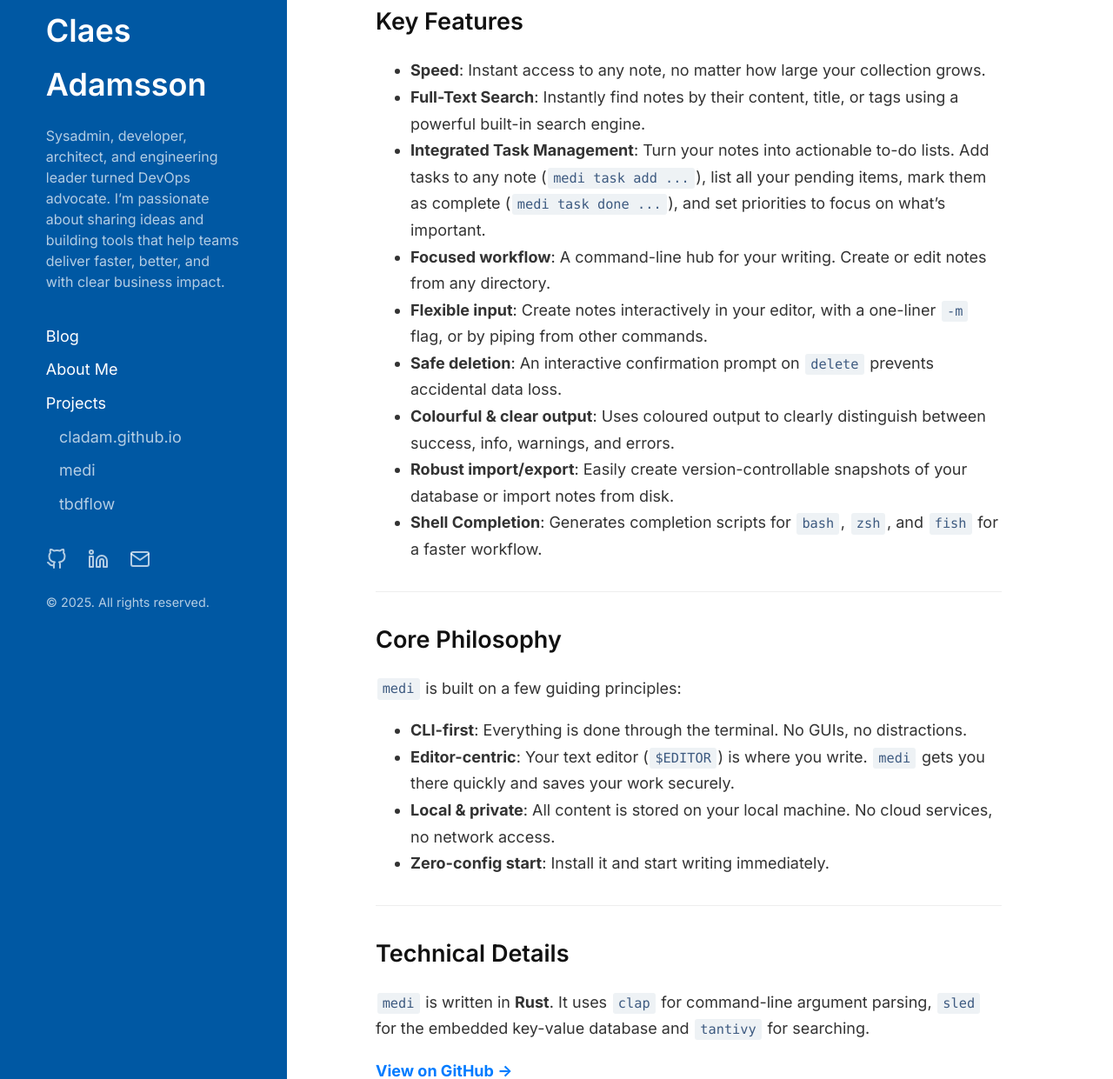
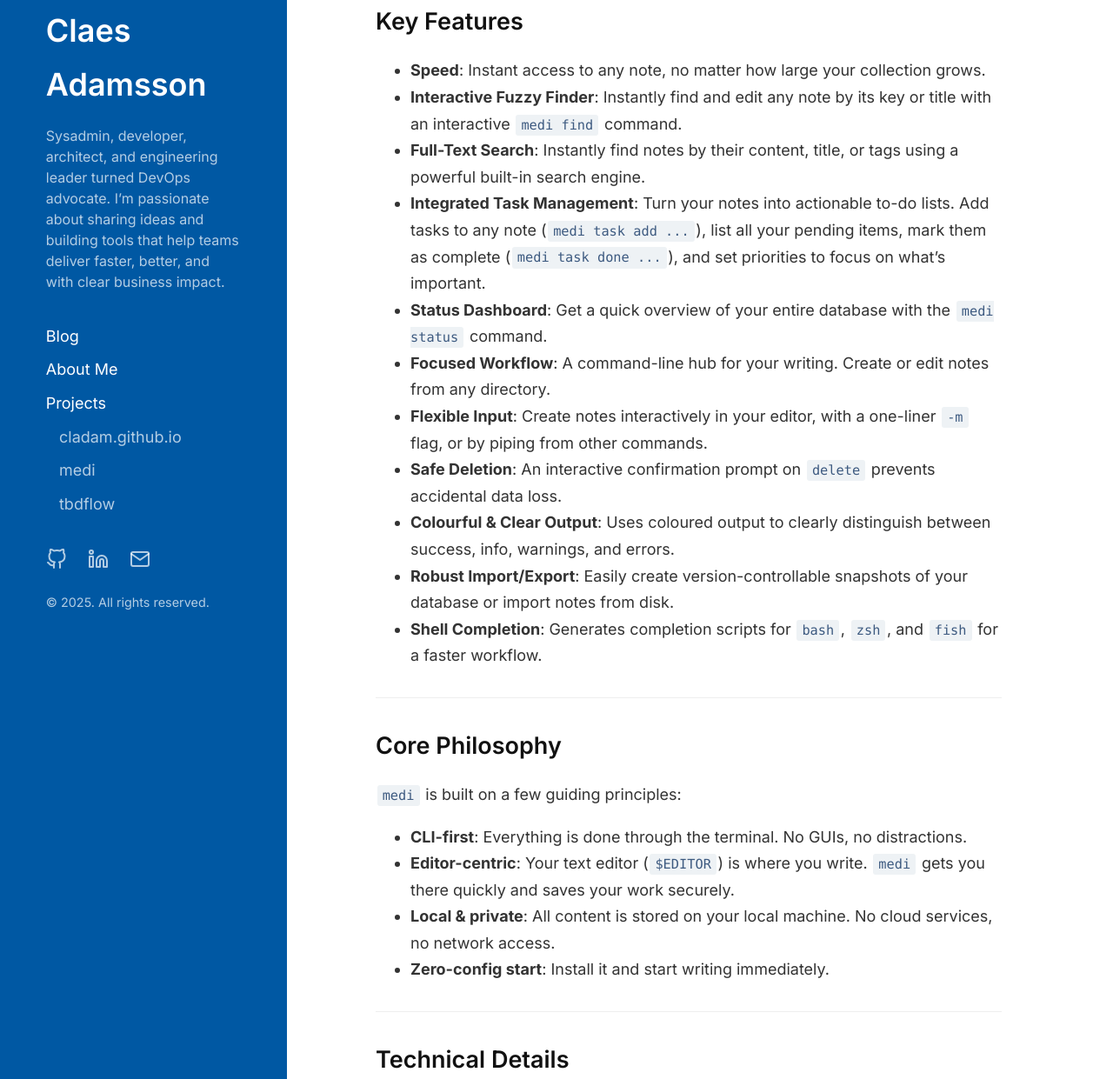
Before and after one commit to cladam/cladam.github.io, a Jekyll site: the page built from _projects/medi.md, in a window 1280 px wide and 1400 px high, scrolled down 432 px, cut to the strip 159-1400 px from the top of the window. Shown: the whole strip at 87% size. Built offline with Jekyll 4.4.1, drawn with Linux system fonts in a browser that asks for light colours; some of the changed text lies outside the part shown.

Commit message:
feat: add features to project medi

```diff
--- a/_projects/medi.md
+++ b/_projects/medi.md
@@ -15,13 +15,15 @@ A fast, editor-centric, command-line notes manager built in Rust.
 ## Key Features
 
   - **Speed**: Instant access to any note, no matter how large your collection grows.
+  - **Interactive Fuzzy Finder**: Instantly find and edit any note by its key or title with an interactive `medi find` command.
   - **Full-Text Search**: Instantly find notes by their content, title, or tags using a powerful built-in search engine.
   - **Integrated Task Management**: Turn your notes into actionable to-do lists. Add tasks to any note (`medi task add ...`), list all your pending items, mark them as complete (`medi task done ...`), and set priorities to focus on what's important.
-  - **Focused workflow**: A command-line hub for your writing. Create or edit notes from any directory.
-  - **Flexible input**: Create notes interactively in your editor, with a one-liner `-m` flag, or by piping from other commands.
-  - **Safe deletion**: An interactive confirmation prompt on `delete` prevents accidental data loss.
-  - **Colourful & clear output**: Uses coloured output to clearly distinguish between success, info, warnings, and errors.
-  - **Robust import/export**: Easily create version-controllable snapshots of your database or import notes from disk.
+  - **Status Dashboard**: Get a quick overview of your entire database with the `medi status` command.
+  - **Focused Workflow**: A command-line hub for your writing. Create or edit notes from any directory.
+  - **Flexible Input**: Create notes interactively in your editor, with a one-liner `-m` flag, or by piping from other commands.
+  - **Safe Deletion**: An interactive confirmation prompt on `delete` prevents accidental data loss.
+  - **Colourful & Clear Output**: Uses coloured output to clearly distinguish between success, info, warnings, and errors.
+  - **Robust Import/Export**: Easily create version-controllable snapshots of your database or import notes from disk.
   - **Shell Completion**: Generates completion scripts for `bash`, `zsh`, and `fish` for a faster workflow.
 
 -----
@@ -39,6 +41,6 @@ A fast, editor-centric, command-line notes manager built in Rust.
 
 ## Technical Details
 
-`medi` is written in **Rust**. It uses `clap` for command-line argument parsing, `sled` for the embedded key-value database and `tantivy` for searching.
+`medi` is written in **Rust**. It uses `clap` for command-line argument parsing, `sled` for the embedded key-value database and `tantivy` for searching. For the fuzzy finding i am using the `skim` crate.
 
 [**View on GitHub →**](https://github.com/cladam/medi)
```
